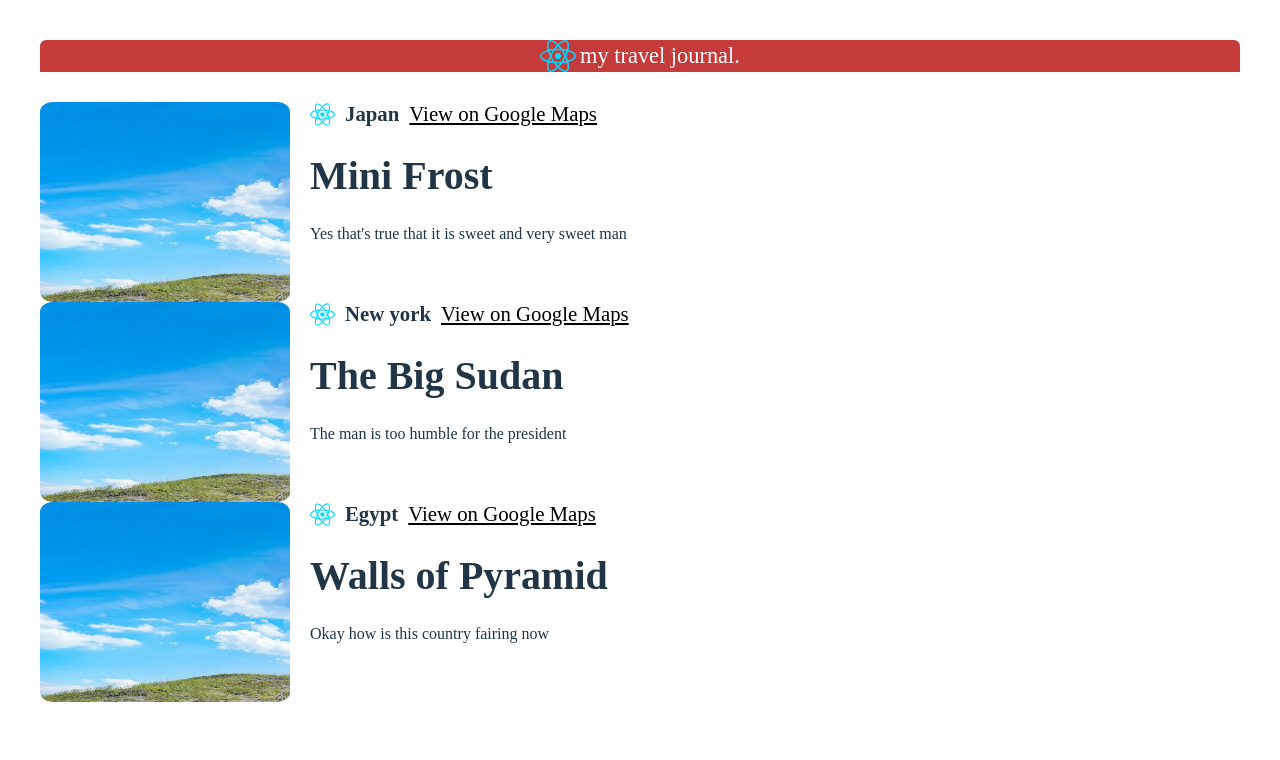
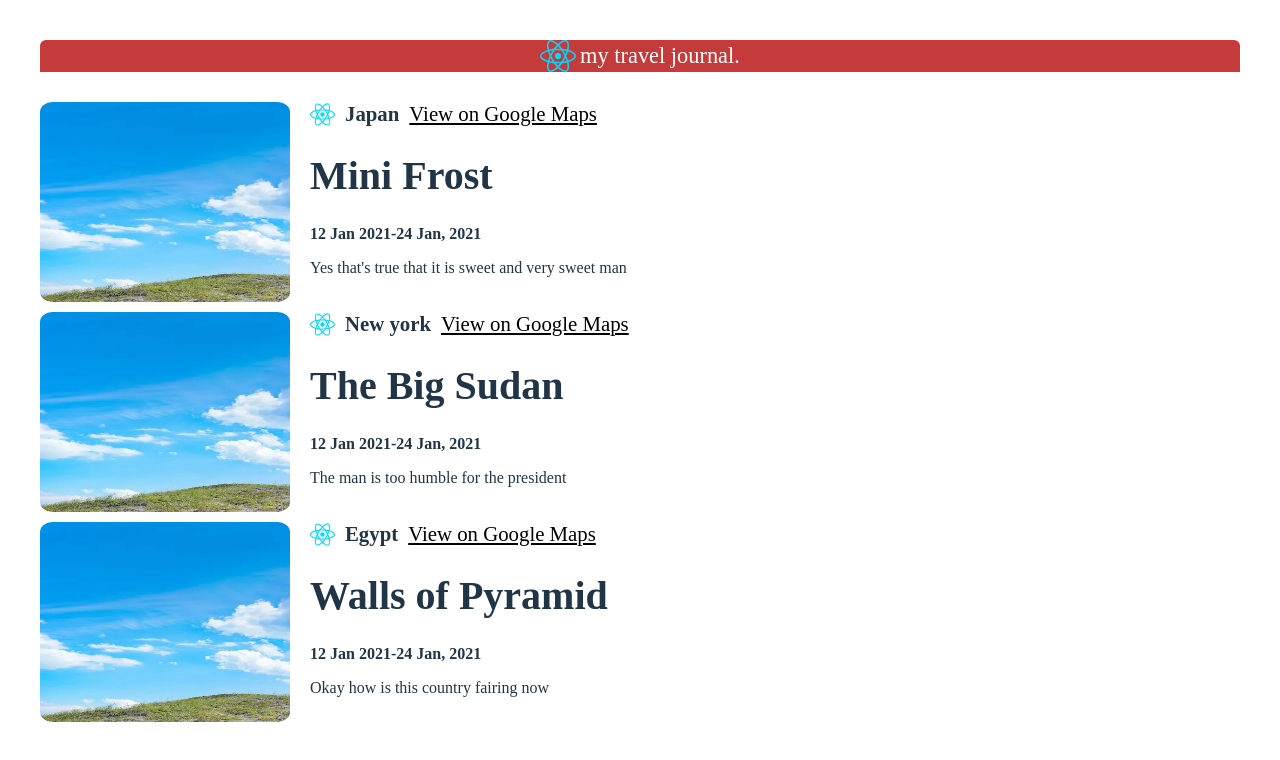
Before and after one commit to Shadowcruv/first-react, a React (Vite) app: page / in a window 1280 px wide. Shown: the top 760 px of the page. Built offline with nearby package versions, Linux system fonts and the light colour scheme.

Commit message:
travel journal. Here you took props as objects not properties to minimize the properties you pass to the component during render for neatness of code

```diff
--- a/src/App.jsx
+++ b/src/App.jsx
@@ -105,12 +105,9 @@ export default function App(){
   ]
 
   const entryDataComponentList = data.map((travelObject) => {
-    console.log(travelObject.img)
+
     return <Entry
-              img={travelObject.img}
-              city={travelObject.city}
-              title={travelObject.title}
-              description={travelObject.description}
+              dto={travelObject}
             />
   })
 
--- a/src/components/Entry.jsx
+++ b/src/components/Entry.jsx
@@ -5,17 +5,17 @@ export default function Entry(props){
   return(
     <div className="main-content">
       <div className="mainContent-image-container">
-        <img src={props.img.src} className="mainContent-image" alt="Sky"/>
+        <img src={props.dto.img.src} className="mainContent-image" alt="Sky"/>
       </div>
       <div >
         <div className="upper-content">
           <img src='src/assets/react.svg' className="content-subImage" alt="react"/>
-          <h6>{props.city}</h6>
+          <h6>{props.dto.city}</h6>
           <a href="www.app.com">View on Google Maps</a>
         </div>
-        <h1 className="Mount-Fuji">{props.title}</h1>
-        <p className="date">{props.date}</p>
-        <p className="mount-text">{props.description}</p>
+        <h1 className="Mount-Fuji">{props.dto.title}</h1>
+        <p className="date">12 Jan 2021-24 Jan, 2021</p>
+        <p className="mount-text">{props.dto.description}</p>
       </div>
   </div>
   );
--- a/src/index.css
+++ b/src/index.css
@@ -132,6 +132,7 @@ span{
 
 .main-content{
   display: flex;
+  margin-top: 10px;
   /* background-color: #ffffff; */
 
 }
```
